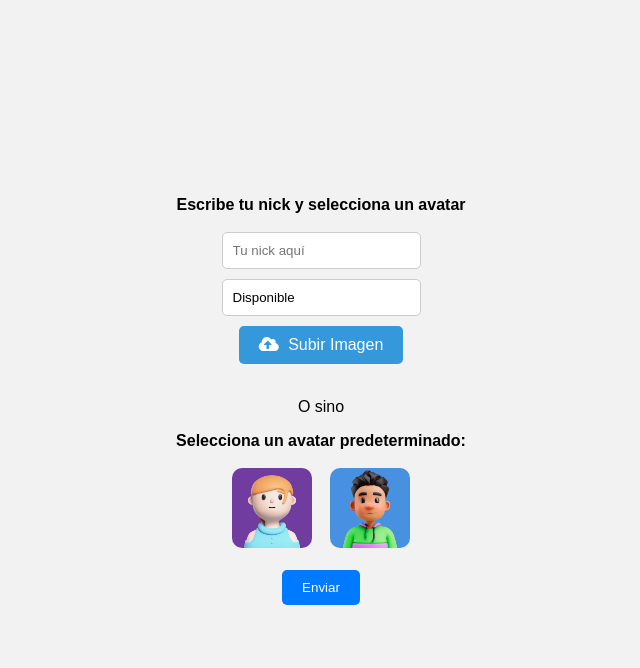
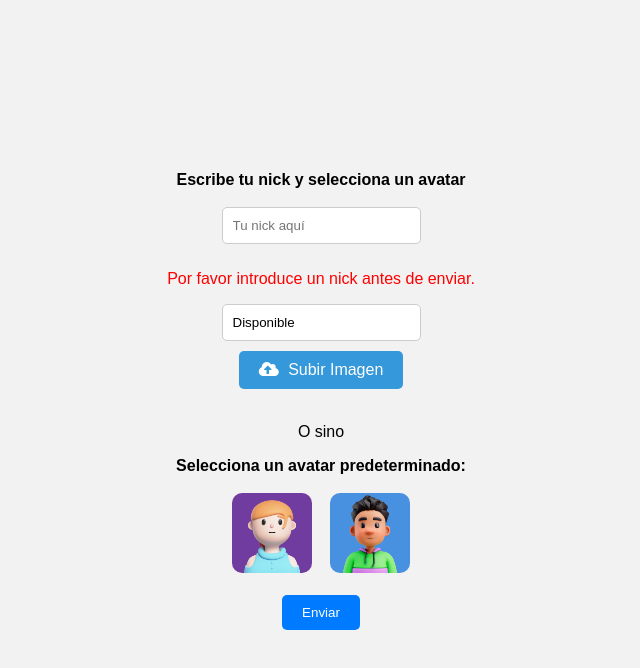
Before and after one commit to DaniiGG/Whatshappy, a website: page public/index.html in a window 1280 px wide. Both pictures are taken after a click on the button "Enviar". Shown: the top 668 px of the page, without its empty margins (319-959 px from the left). Drawn offline with nearby package versions, Linux system fonts and the light colour scheme; no server answers.

Commit message:
terminado

```diff
--- a/public/index.html
+++ b/public/index.html
@@ -31,7 +31,7 @@
 
 
 
-    <div class="vistaprincipal">
+    <div class="vistaprincipal" id="vistaprincipal" style="display: none;">
 
         <div id="opcionesChat" style="display: none;">
             <div id="avatar-info" style="display: none;">
--- a/public/javascripts/index.js
+++ b/public/javascripts/index.js
@@ -42,15 +42,25 @@
  //GUARDAR LOS DATOS PRINCIPALES
 
  function enviarNick() {
+    document.getElementById('vistaprincipal').style.display = 'flex';
      const nombreUsuario = document.getElementById('nombreUsuario').value;
      const estado = document.getElementById('estado').value;
 
      const avatarURL = document.getElementById('avatar-image').src;
-
+     const mensajeErrorExistente = document.getElementById('mensajeError');
      if (nombreUsuario.trim() === '') {
-         alert('Por favor introduce un nick antes de enviar.');
-         return;
-     }
+        if (!mensajeErrorExistente) {
+            // Si no hay un mensaje de error presente, crear uno nuevo
+            const mensajeError = document.createElement('p');
+            mensajeError.textContent = 'Por favor introduce un nick antes de enviar.';
+            mensajeError.style.color = 'red';
+            mensajeError.id = 'mensajeError'; // Agregar un ID para identificarlo fácilmente
+            // Insertar el mensaje de error después del campo de entrada del nombre de usuario
+            const inputNombreUsuario = document.getElementById('nombreUsuario');
+            inputNombreUsuario.parentNode.insertBefore(mensajeError, inputNombreUsuario.nextSibling);
+        }
+        return;
+    }
 
      contenedorMensajes.style.display = 'block';
 
@@ -101,7 +111,7 @@
          console.log('Mensaje enviado:', mensaje);
          socket.emit('mensaje', { mensaje: mensaje, sala: salaSeleccionada });
          cajaTextoInput.value = '';
-         socket.emit('dejarEscribir', {});
+         socket.emit('dejarEscribir',{ sala: salaSeleccionada });
      } else {
          console.log('Error al enviar el mensaje: Sala no seleccionada o mensaje vacío.');
      }
```
Also changed, not shown: 1 other file.
